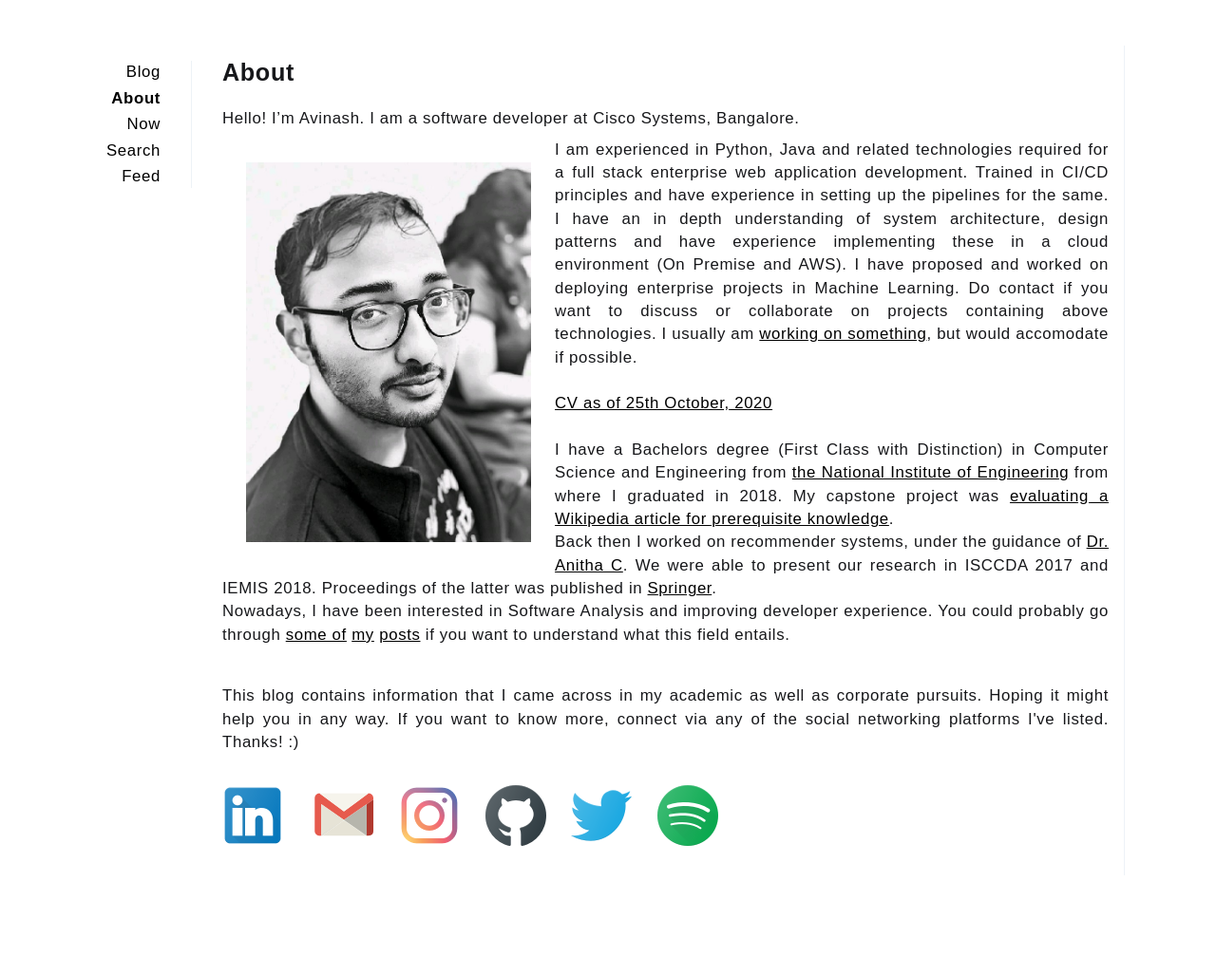
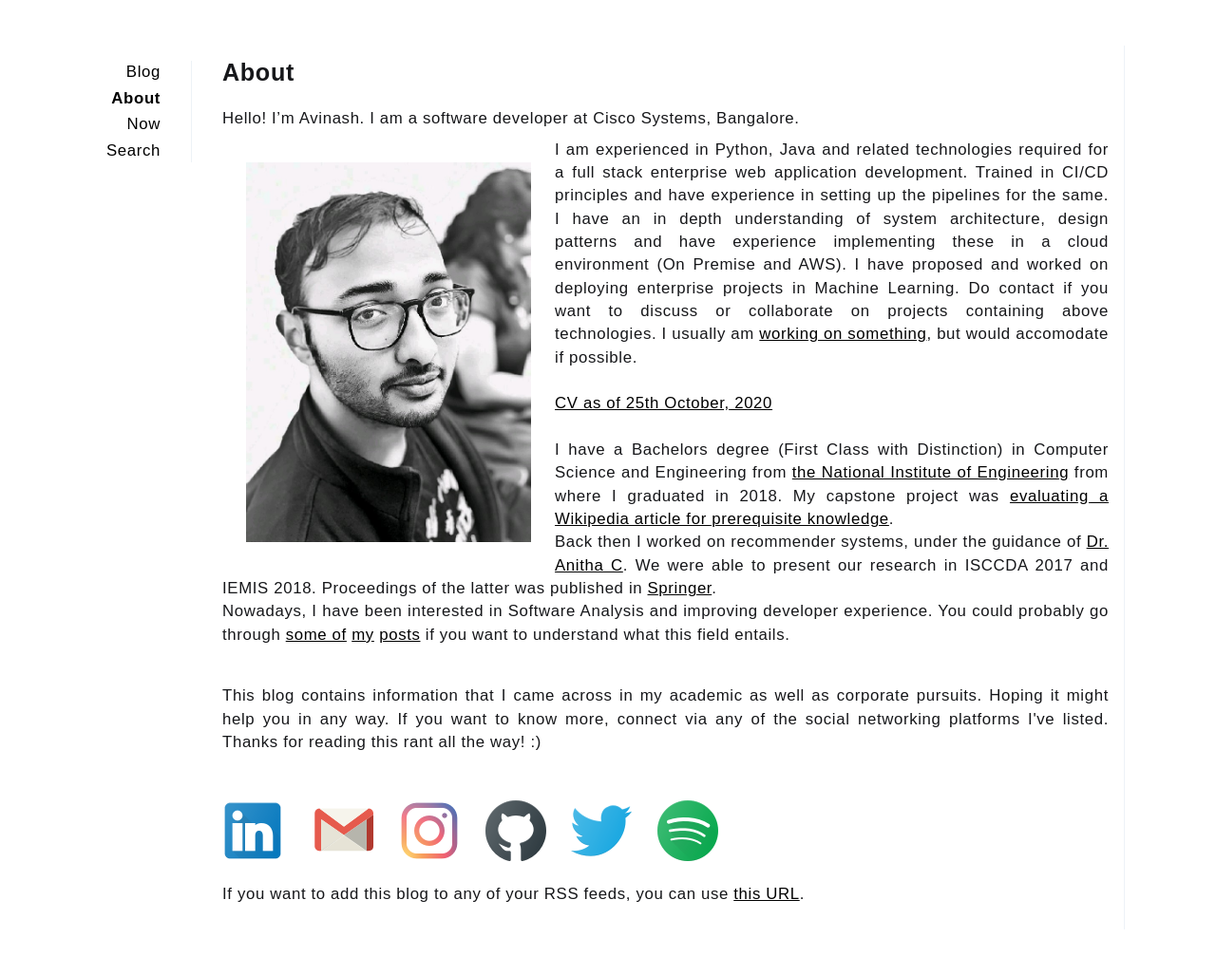
Before and after one commit to avinashbhat/avinashbhat.github.io, a Jekyll site: the page built from _pages/about.md, in a window 1280 px wide. Shown: the whole page at 95% size. Built offline with Jekyll 4.4.1, drawn with Linux system fonts in a browser that asks for light colours; before the commit the page ends 970 px from its top, so only the background shows below that.

Commit message:
Moving RSS to about

```diff
--- a/_data/navigation.yml
+++ b/_data/navigation.yml
@@ -7,5 +7,3 @@ links:
   url: /now
 - title: Search
   url: /search
-- title: Feed
-  url: /atom.xml
--- a/_pages/about.md
+++ b/_pages/about.md
@@ -25,8 +25,9 @@ Nowadays, I have been interested in Software Analysis and improving developer ex
 </div>
 <br>
 <div style="text-align: justify;">
-This blog contains information that I came across in my academic as well as corporate pursuits. Hoping it might help you in any way. If you want to know more, connect via any of the social networking platforms I've listed. Thanks! :)
+This blog contains information that I came across in my academic as well as corporate pursuits. Hoping it might help you in any way. If you want to know more, connect via any of the social networking platforms I've listed. Thanks for reading this rant all the way! :)
 </div><br>
+
 [![linkedin](/assets/images/icons/linkedin.png)](https://www.linkedin.com/in/avinbhat/)&nbsp;&nbsp;&nbsp;
 &nbsp;
 [![gmail](/assets/images/icons/google.png)](mailto:avinashbhatneelavar@gmail.com)&nbsp;&nbsp;&nbsp;&nbsp;
@@ -34,3 +35,6 @@ This blog contains information that I came across in my academic as well as corp
 [![github](/assets/images/icons/github.png)](https://github.com/avinashbhat)&nbsp;&nbsp;&nbsp;&nbsp;
 [![twitter](/assets/images/icons/twitter.png)](https://twitter.com/aviinashbhat)&nbsp;&nbsp;&nbsp;&nbsp;
 [![spotify](/assets/images/icons/spotify.png)](https://open.spotify.com/playlist/5QbrmRf0QKJq8HSJOefa61?si=BC4H91R3RQGrb7Hk_2Vunw)
+
+
+If you want to add this blog to any of your RSS feeds, you can use <a href="{{ site.url }}{{ site.baseurl }}/atom.xml">this URL</a>.
```
